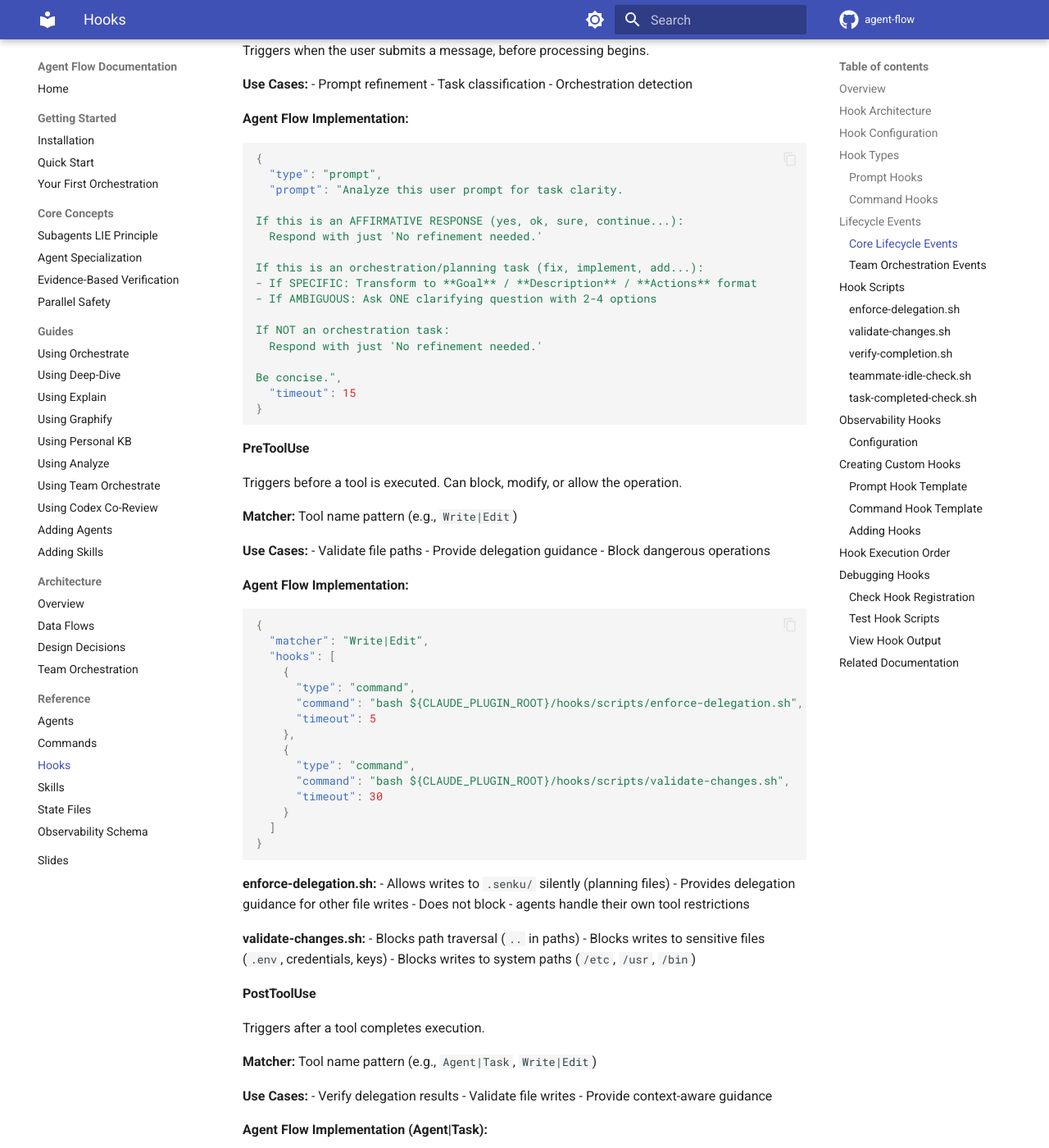
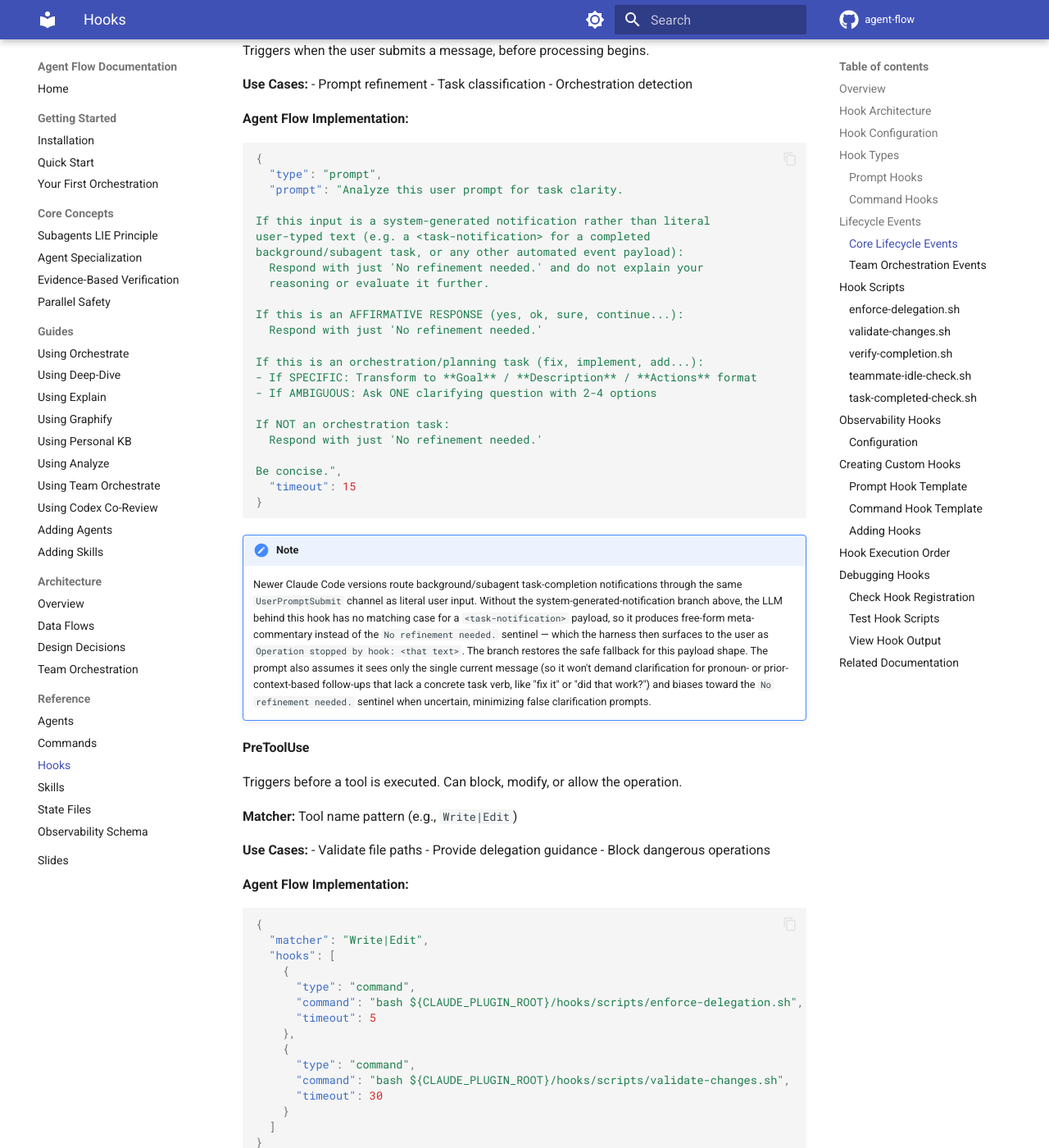
Before and after one commit to josix/agent-flow, an MkDocs documentation site: the page built from docs/reference/hooks.md, in a window 1280 px wide and 1400 px high, scrolled down 2482 px. Shown: the whole window at 82% size. Built offline with MkDocs 1.6.1 and Material for MkDocs 9.7.7, drawn with Linux system fonts in a browser that asks for light colours; comment, search, counter and statistics services are not loaded.

Commit message:
fix: prevent UserPromptSubmit prompt hook from blocking on task-notifications
Newer Claude Code routes background <task-notification> payloads through
UserPromptSubmit, and the prompt-refinement hook had no branch for them,
so its LLM emitted explanatory text instead of the 'No refinement needed.'
sentinel — surfaced to the user as 'Operation stopped by hook: ...'.

Add a first-priority pass-through branch for system-generated payloads,
a single-message preamble so pronoun/reference follow-ups ('fix it',
'did that work?') don't trigger false clarification, and a when-in-doubt
sentinel bias. The follow-up exemption keys on missing task verbs or
pronoun/prior-context references — never on word count — so short new
task requests ('Fix the login bug') still get refined. Document the
failure mode and guardrails in docs/reference/hooks.md.

Co-Authored-By: Claude Fable 5 <noreply@anthropic.com>

````diff
--- a/docs/reference/hooks.md
+++ b/docs/reference/hooks.md
@@ -122,6 +122,12 @@ Triggers when the user submits a message, before processing begins.
   "type": "prompt",
   "prompt": "Analyze this user prompt for task clarity.
 
+If this input is a system-generated notification rather than literal
+user-typed text (e.g. a <task-notification> for a completed
+background/subagent task, or any other automated event payload):
+  Respond with just 'No refinement needed.' and do not explain your
+  reasoning or evaluate it further.
+
 If this is an AFFIRMATIVE RESPONSE (yes, ok, sure, continue...):
   Respond with just 'No refinement needed.'
 
@@ -136,6 +142,21 @@ Be concise.",
   "timeout": 15
 }
 ```
+
+!!! note
+    Newer Claude Code versions route background/subagent task-completion
+    notifications through the same `UserPromptSubmit` channel as literal
+    user input. Without the system-generated-notification branch above,
+    the LLM behind this hook has no matching case for a `<task-notification>`
+    payload, so it produces free-form meta-commentary instead of the
+    `No refinement needed.` sentinel — which the harness then surfaces to
+    the user as `Operation stopped by hook: <that text>`. The branch
+    restores the safe fallback for this payload shape. The prompt also
+    assumes it sees only the single current message (so it won't demand
+    clarification for pronoun- or prior-context-based follow-ups that lack
+    a concrete task verb, like "fix it" or "did that work?") and biases
+    toward the `No refinement needed.` sentinel when
+    uncertain, minimizing false clarification prompts.
 
 #### PreToolUse
 
````
Also changed, not shown: 1 other file.
